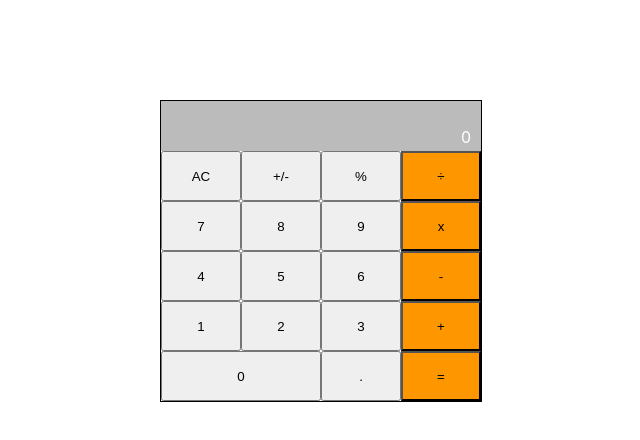
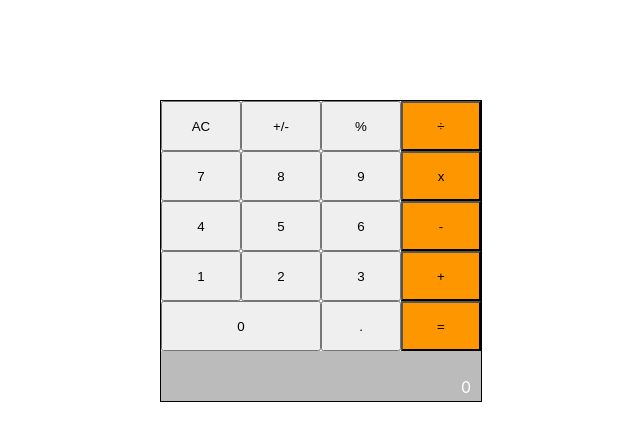
Before and after one commit to Zuwairanajma/math-magician-projects, a React (Create React App) app: page / in a window 1280 px wide. Shown: the top 440 px of the page, without its empty margins (290-930 px from the left). Built offline with nearby package versions, Linux system fonts and the light colour scheme.

Commit message:
Add events requirements

```diff
--- a/package.json
+++ b/package.json
@@ -6,6 +6,8 @@
     "@testing-library/jest-dom": "^5.17.0",
     "@testing-library/react": "^13.4.0",
     "@testing-library/user-event": "^13.5.0",
+    "big.js": "^6.2.1",
+    "prop-types": "^15.8.1",
     "react": "^18.2.0",
     "react-dom": "^18.2.0",
     "react-scripts": "5.0.1",
--- /dev/null
+++ b/src/components/BoardFeature.js
@@ -0,0 +1,35 @@
+import PropTypes from 'prop-types';
+
+export default function BoardFeature({ onClickButton }) {
+  const clickHandle = (e) => onClickButton(e.target.name);
+  return (
+    <div className="button">
+      <button type="submit" className="btn" name="AC" onClick={clickHandle}>AC</button>
+      <button type="submit" className="btn" name="+/-" onClick={clickHandle}>+/-</button>
+      <button type="submit" className="btn" name="%" onClick={clickHandle}>%</button>
+      <button type="submit" className="btn btn-orange" name="÷" onClick={clickHandle}>÷</button>
+      <br />
+      <button type="submit" className="btn" name="7" onClick={clickHandle}>7</button>
+      <button type="submit" className="btn" name="8" onClick={clickHandle}>8</button>
+      <button type="submit" className="btn" name="9" onClick={clickHandle}>9</button>
+      <button type="submit" className="btn btn-orange" name="x" onClick={clickHandle}>x</button>
+      <br />
+      <button type="submit" className="btn" name="4" onClick={clickHandle}>4</button>
+      <button type="submit" className="btn" name="5" onClick={clickHandle}>5</button>
+      <button type="submit" className="btn" name="6" onClick={clickHandle}>6</button>
+      <button type="submit" className="btn btn-orange" name="-" onClick={clickHandle}>-</button>
+      <br />
+      <button type="submit" className="btn" name="1" onClick={clickHandle}>1</button>
+      <button type="submit" className="btn" name="2" onClick={clickHandle}>2</button>
+      <button type="submit" className="btn" name="3" onClick={clickHandle}>3</button>
+      <button type="submit" className="btn btn-orange" name="+" onClick={clickHandle}>+</button>
+      <br />
+      <button type="submit" className="zero" name="0" onClick={clickHandle}>0</button>
+      <button type="submit" className="btn" name="." onClick={clickHandle}>.</button>
+      <button type="submit" className="btn btn-orange" name="=" onClick={clickHandle}>=</button>
+    </div>
+  );
+}
+BoardFeature.propTypes = {
+  onClickButton: PropTypes.func.isRequired,
+};
--- a/src/components/Calculator.js
+++ b/src/components/Calculator.js
@@ -1,40 +1,49 @@
-export default function Calculator() {
+import { React, useState } from 'react';
+import PropTypes from 'prop-types';
+import calculate from '../logic/calculate';
+import BoardFeature from './BoardFeature';
+
+function Interface({ showValue }) {
   return (
-    <div className="Outer-Container">
-      <div className="Inner-Container">
-        <p>0</p>
-      </div>
-      <BoardFeature />
+    <div className="Inner-Container">
+      <p>{showValue}</p>
     </div>
   );
 }
 
-function BoardFeature() {
+Interface.propTypes = {
+  showValue: PropTypes.string,
+};
+
+Interface.defaultProps = {
+  showValue: '0',
+};
+
+export default function Calculator() {
+  const [showValue, setShowValue] = useState('0');
+  const [infoCalculate, setInfoCalculate] = useState({
+    total: null,
+    next: null,
+    operation: null,
+  });
+
+  const hanndleBoardClick = (buttonName) => {
+    const newInfo = calculate(infoCalculate, buttonName);
+    setInfoCalculate(newInfo);
+
+    if (newInfo.next !== null) {
+      setShowValue(newInfo.next);
+    } else if (newInfo.total !== null) {
+      setShowValue(newInfo.total);
+    } else {
+      setShowValue('0');
+    }
+  };
+
   return (
-    <div className="button">
-      <button type="submit" className="btn" name="AC">AC</button>
-      <button type="submit" className="btn" name="+/-">+/-</button>
-      <button type="submit" className="btn" name="%">%</button>
-      <button type="submit" className="btn btn-orange" name="÷">÷</button>
-      <br />
-      <button type="submit" className="btn" name="7">7</button>
-      <button type="submit" className="btn" name="8">8</button>
-      <button type="submit" className="btn" name="9">9</button>
-      <button type="submit" className="btn btn-orange" name="x">x</button>
-      <br />
-      <button type="submit" className="btn" name="4">4</button>
-      <button type="submit" className="btn" name="5">5</button>
-      <button type="submit" className="btn" name="6">6</button>
-      <button type="submit" className="btn btn-orange" name="-">-</button>
-      <br />
-      <button type="submit" className="btn" name="4">1</button>
-      <button type="submit" className="btn" name="5">2</button>
-      <button type="submit" className="btn" name="6">3</button>
-      <button type="submit" className="btn btn-orange" name="+">+</button>
-      <br />
-      <button type="submit" className="zero" name="0">0</button>
-      <button type="submit" className="btn" name=".">.</button>
-      <button type="submit" className="btn btn-orange" name="=">=</button>
+    <div className="Outer-Container">
+      <BoardFeature onClickButton={hanndleBoardClick} />
+      <Interface showValue={showValue} />
     </div>
   );
 }
--- /dev/null
+++ b/src/logic/calculate.js
@@ -0,0 +1,133 @@
+import operate from './operate';
+
+function isNumber(item) {
+  return !!item.match(/[0-9]+/);
+}
+
+/**
+ * Given a button name and a calculator data object, return an updated
+ * calculator data object.
+ *
+ * Calculator data object contains:
+ *   total:s      the running total
+ *   next:String       the next number to be operated on with the total
+ *   operation:String  +, -, etc.
+ */
+export default function calculate(obj, buttonName) {
+  if (buttonName === 'AC') {
+    return {
+      total: null,
+      next: null,
+      operation: null,
+    };
+  }
+
+  if (isNumber(buttonName)) {
+    if (buttonName === '0' && obj.next === '0') {
+      return {};
+    }
+    // If there is an operation, update next
+    if (obj.operation) {
+      if (obj.next && obj.next !== '0') {
+        return { ...obj, next: obj.next + buttonName };
+      }
+      return { ...obj, next: buttonName };
+    }
+    // If there is no operation, update next and clear the value
+    if (obj.next && obj.next !== '0') {
+      return {
+        next: obj.next + buttonName,
+        total: null,
+      };
+    }
+    return {
+      next: buttonName,
+      total: null,
+    };
+  }
+
+  if (buttonName === '.') {
+    if (obj.next) {
+      if (obj.next.includes('.')) {
+        return { ...obj };
+      }
+      return { ...obj, next: `${obj.next}.` };
+    }
+    if (obj.operation) {
+      return { ...obj, next: '0.' };
+    }
+    if (obj.total) {
+      if (obj.total.includes('.')) {
+        return {};
+      }
+      return { ...obj, next: `${obj.total}.` };
+    }
+    return { ...obj, next: '0.' };
+  }
+
+  if (buttonName === '=') {
+    if (obj.next && obj.operation) {
+      return {
+        total: operate(obj.total, obj.next, obj.operation),
+        next: null,
+        operation: null,
+      };
+    }
+    // '=' with no operation, nothing to do
+    return {};
+  }
+
+  if (buttonName === '+/-') {
+    if (obj.next) {
+      return { ...obj, next: (-1 * parseFloat(obj.next)).toString() };
+    }
+    if (obj.total) {
+      return { ...obj, total: (-1 * parseFloat(obj.total)).toString() };
+    }
+    return {};
+  }
+
+  // Button must be an operation
+
+  // When the user presses an operation button without having entered
+  // a number first, do nothing.
+  // if (!obj.next && !obj.total) {
+  //   return {};
+  // }
+
+  // User pressed an operation after pressing '='
+  if (!obj.next && obj.total && !obj.operation) {
+    return { ...obj, operation: buttonName };
+  }
+
+  // User pressed an operation button and there is an existing operation
+  if (obj.operation) {
+    if (obj.total && !obj.next) {
+      return { ...obj, operation: buttonName };
+    }
+
+    if (!obj.total) {
+      return { total: 0, operation: buttonName };
+    }
+
+    return {
+      total: operate(obj.total, obj.next, obj.operation),
+      next: null,
+      operation: buttonName,
+    };
+  }
+
+  // no operation yet, but the user typed one
+
+  // The user hasn't typed a number yet, just save the operation
+  if (!obj.next) {
+    return { operation: buttonName };
+  }
+
+  // save the operation and shift 'next' into 'total'
+  return {
+    total: obj.next,
+    next: null,
+    operation: buttonName,
+  };
+}
--- /dev/null
+++ b/src/logic/operate.js
@@ -0,0 +1,30 @@
+import Big from 'big.js';
+
+export default function operate(numberOne, numberTwo, operation) {
+  const one = Big(numberOne);
+  const two = Big(numberTwo);
+  if (operation === '+') {
+    return one.plus(two).toString();
+  }
+  if (operation === '-') {
+    return one.minus(two).toString();
+  }
+  if (operation === 'x') {
+    return one.times(two).toString();
+  }
+  if (operation === '÷') {
+    try {
+      return one.div(two).toString();
+    } catch (err) {
+      return "Can't divide by 0.";
+    }
+  }
+  if (operation === '%') {
+    try {
+      return one.mod(two).toString();
+    } catch (err) {
+      return "Can't find modulo as can't divide by 0.";
+    }
+  }
+  throw Error(`Unknown operation '${operation}'`);
+}
```
Also changed, not shown: 1 other file (tests, documents, lock files or other folders).
